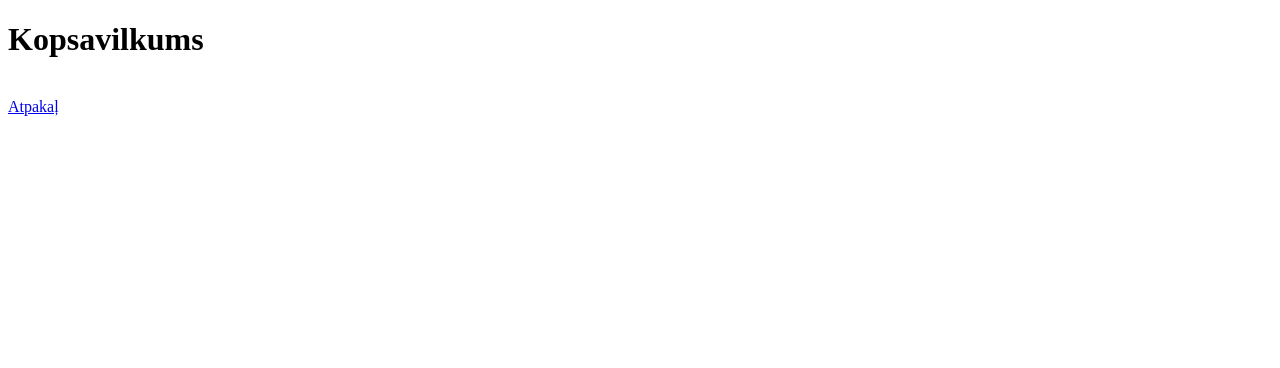
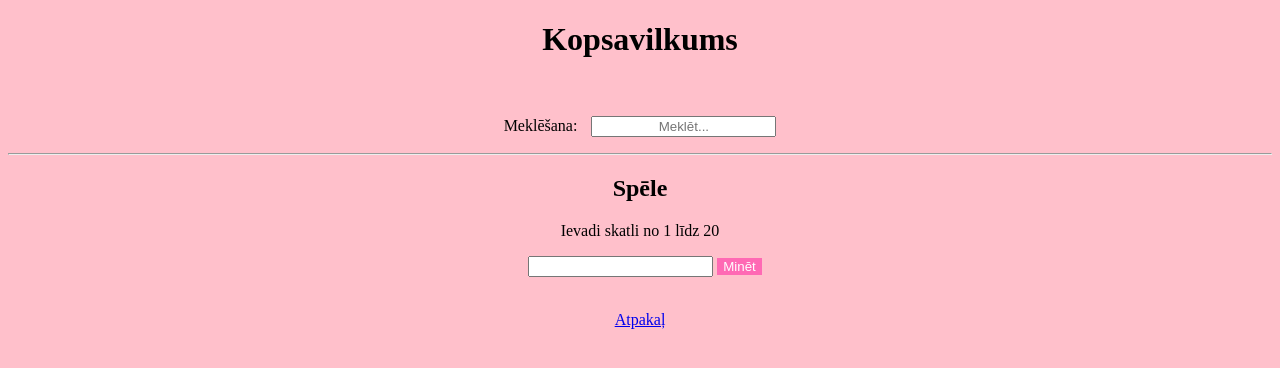
Before and after one commit to daniela00108/majaslapa, a plain HTML site: page Kopsavilkums.html in a window 1280 px wide. Drawn offline with Linux system fonts and the light colour scheme.

Commit message:
Add files via upload

```diff
--- a/Kopsavilkums.html
+++ b/Kopsavilkums.html
@@ -4,13 +4,72 @@
     <meta charset="UTF-8">
     <meta name="viewport" content="width=device-width, initial-scale=1.0">
     <title>Document</title>
+
+<style>
+    body{
+        background-color: pink;
+        text-align: center;
+    }
+    h1{
+        text-align: center;
+    }
+    input{
+         margin-left: 10px;
+         text-align: center;
+    }
+button{
+    background-color: hotpink;
+    color: white;
+    border: none;
+    text-align: center;
+}
+li{
+    background-color: white;
+    text-align: center;
+}
+ul{
+    padding: 10px;
+    text-align: center;
+}
+</style>
+
+
 </head>
 <body>
-    <h1>Kopsavilkums</h1>
-    <ul id="Kopsavilkums"></ul>
-    <br>
-    <a href="index.html">Atpakaļ</a>
-    <script src="Kopsavilkums.html"></script>
+<h1>Kopsavilkums</h1>
+<ul id="Kopsavilkums"></ul>
+
+<p>
+    Meklēšana:
+<input type="text" id="meklesana" placeholder="Meklēt..." onkeyup="meklet()">
+</p>
+
+
+
+
+
+
+
+
+
+
+
+
+
+<hr>
+<h2>Spēle</h2>
+<p>Ievadi skatli no 1 līdz 20</p>
+<input type="number" id="skaitlis">
+<button onclick="minet()">Minēt</button>
+
+<p id="rezultats"></p>
+<br>
+<a href="index.html">Atpakaļ</a>
+<script src="script.js"></script>
+
+
+
+
 
 </body>
 </html>
```
Also changed, not shown: index.html (+28 -0 lines).
